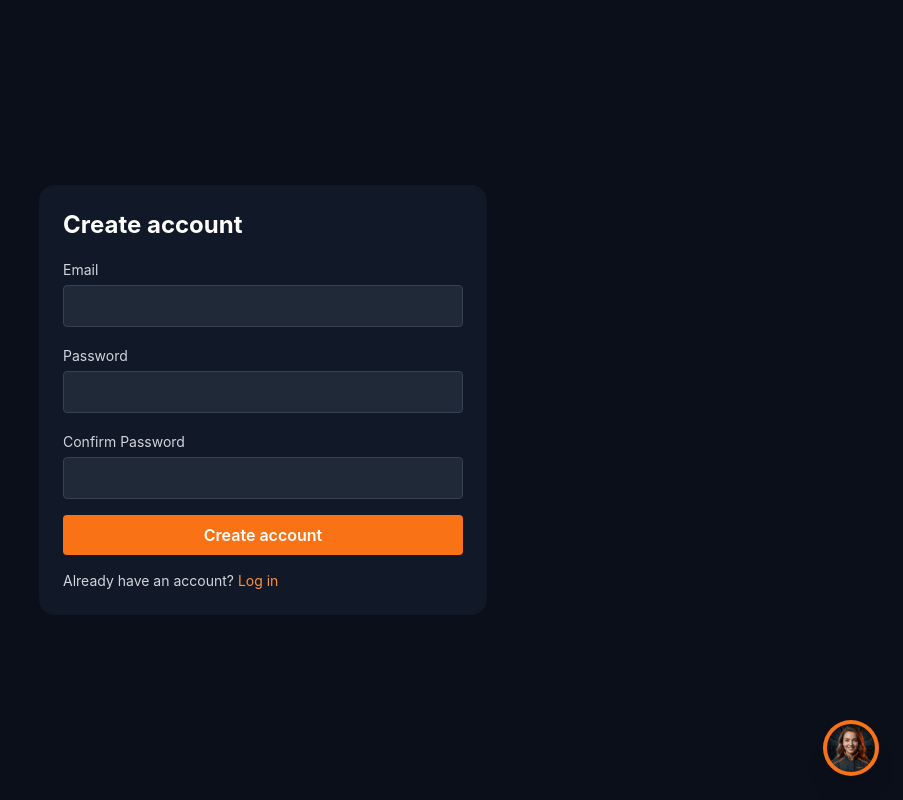
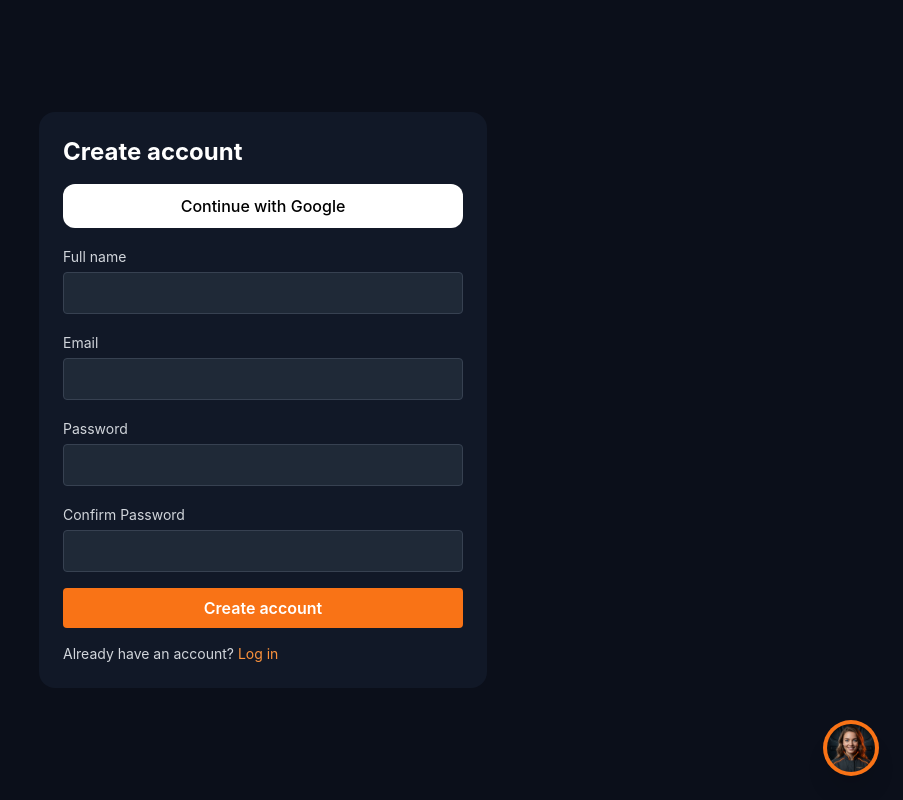
Before and after one commit to mbright4497/dealpilot-tn, a Next.js app in the folder dealpilot-tn/web/: page /signup in a window 1280 px wide. Shown: the whole page, without its empty margins (377-1280 px from the left). Built offline with nearby package versions, Linux system fonts and the light colour scheme; no server answers.

Commit message:
fix(auth): add Google OAuth to signup + full name field + callback profile sync

```diff
--- a/dealpilot-tn/web/src/app/api/auth/callback/route.ts
+++ b/dealpilot-tn/web/src/app/api/auth/callback/route.ts
@@ -15,5 +15,21 @@ export async function GET(request: Request) {
     return NextResponse.redirect(new URL(`/login?error=${encodeURIComponent(error.message)}`, url.origin));
   }
 
+  // After successful exchange, try to sync profile name into profiles table
+  try {
+    const { data: userData } = await supabase.auth.getUser();
+    const user = userData?.user
+    if (user) {
+      const fullName = (user.user_metadata as any)?.full_name || (user.user_metadata as any)?.name || null
+      if (fullName) {
+        // upsert into profiles table
+        await supabase.from('profiles').upsert({ id: user.id, full_name: fullName }).eq('id', user.id)
+      }
+    }
+  } catch (e) {
+    // non-fatal
+    console.warn('Profile sync failed', e)
+  }
+
   return NextResponse.redirect(new URL(next, url.origin));
 }
--- a/dealpilot-tn/web/src/app/signup/page.tsx
+++ b/dealpilot-tn/web/src/app/signup/page.tsx
@@ -5,6 +5,7 @@ import Link from 'next/link'
 
 export default function SignupPage(){
   const supabase = createBrowserClient()
+  const [name,setName]=useState('')
   const [email,setEmail]=useState('')
   const [password,setPassword]=useState('')
   const [confirm,setConfirm]=useState('')
@@ -19,7 +20,7 @@ export default function SignupPage(){
     if(password !== confirm){ setError('Passwords do not match'); return }
     setLoading(true)
     try{
-      const { error } = await supabase.auth.signUp({ email, password })
+      const { error } = await supabase.auth.signUp({ email, password }, { data: { full_name: name } })
       if(error) setError(error.message)
       else setMessage('Check your email to confirm your account')
     }catch(e:any){ setError(String(e)) }
@@ -30,7 +31,12 @@ export default function SignupPage(){
     <div className="min-h-screen flex items-center justify-center bg-[#0B0F1A]">
       <div className="w-full max-w-md p-6 rounded-2xl bg-gray-900 text-white">
         <h2 className="text-2xl font-bold mb-4">Create account</h2>
+        <button onClick={async ()=>{ const redirectTo = `${window.location.origin}/api/auth/callback?next=/`; await supabase.auth.signInWithOAuth({ provider: 'google', options: { redirectTo } }) }} className="w-full rounded-xl bg-white text-black font-medium py-2.5 hover:bg-white/90 mb-4">Continue with Google</button>
         <form onSubmit={handleSubmit} className="space-y-4">
+          <div>
+            <label className="text-sm text-gray-300">Full name</label>
+            <input type="text" value={name} onChange={e=>setName(e.target.value)} required className="w-full mt-1 p-2 rounded bg-gray-800 text-white border border-gray-700" />
+          </div>
           <div>
             <label className="text-sm text-gray-300">Email</label>
             <input type="email" value={email} onChange={e=>setEmail(e.target.value)} required className="w-full mt-1 p-2 rounded bg-gray-800 text-white border border-gray-700" />
```
